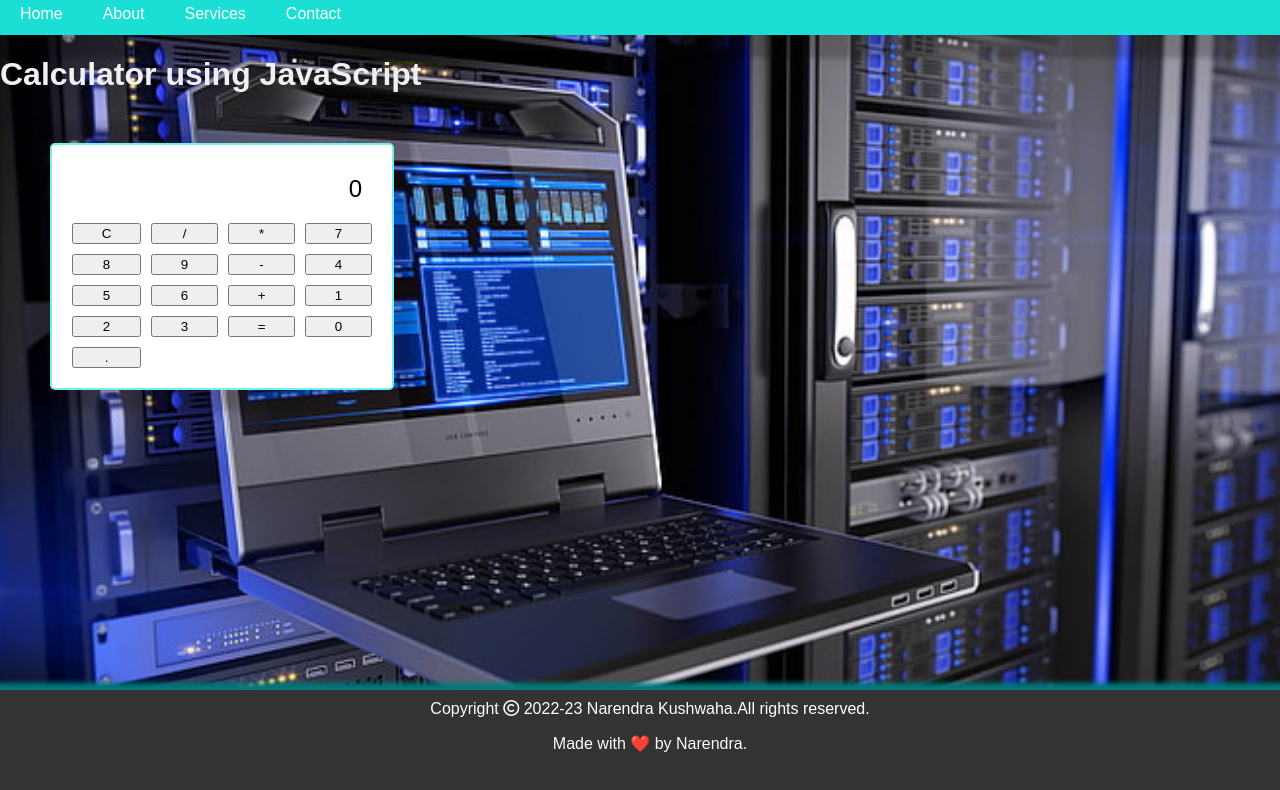
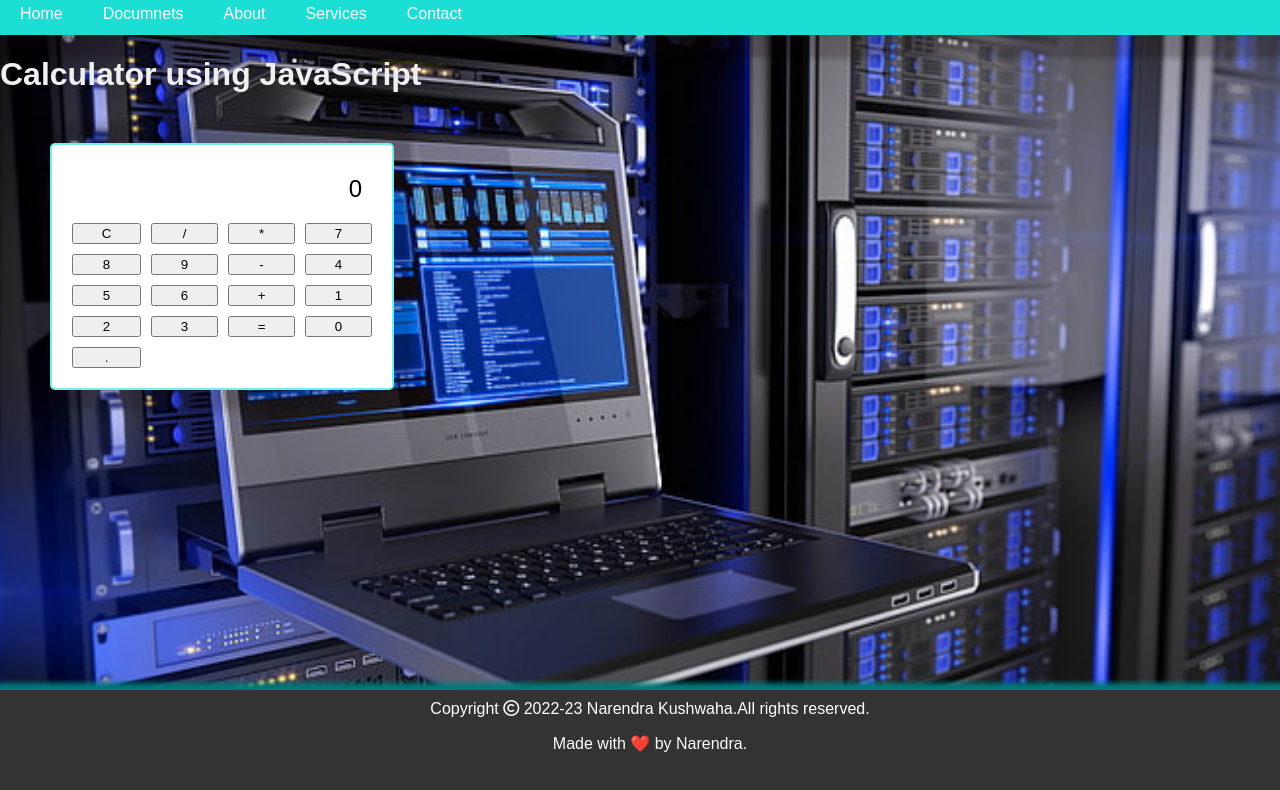
Before and after one commit to Narendra67/Calculator, a plain HTML site: page index.html in a window 1280 px wide. Drawn offline with Linux system fonts and the light colour scheme.

Commit message:
Change navbar

```diff
--- a/index.html
+++ b/index.html
@@ -11,6 +11,7 @@
     <nav>
         <ul>
             <li><a href="#">Home</a></li>
+            <li><a href="#">Documnets</a></li>
             <li><a href="#">About</a></li>
             <li><a href="#">Services</a></li>
             <li><a href="#">Contact</a></li>
```
